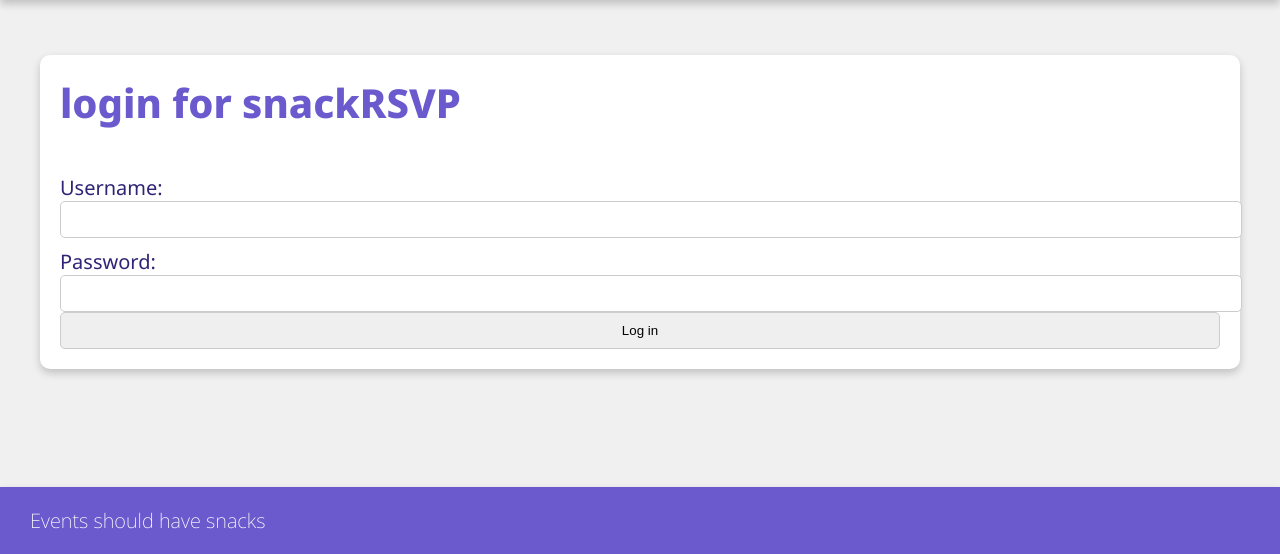
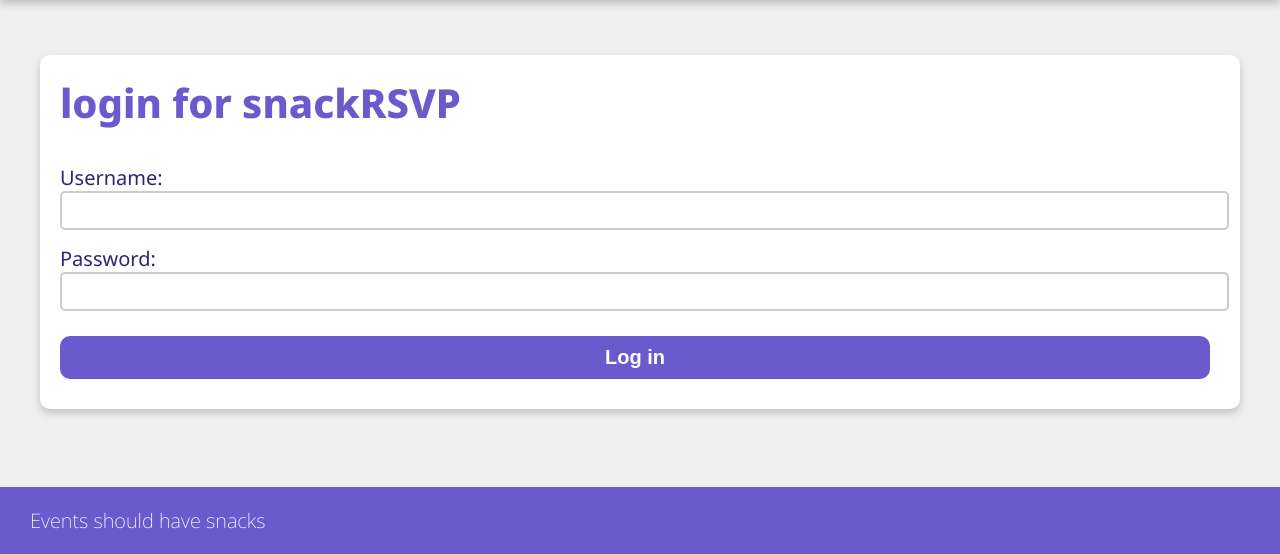
Before and after one commit to reettap/snackRSVP, a Flask app: page /login in a window 1280 px wide. Shown: the part 246-800 px from the top of the page. Run offline with Flask 3, Linux system fonts and the light colour scheme.

Commit message:
improve styles for forms

```diff
--- a/static/main.css
+++ b/static/main.css
@@ -158,16 +158,18 @@ label {
 }
 
 input, textarea {
+    padding: 10px;
+    border: 2px solid #ccc;
+    border-radius: 5px;
+    margin-right: 30px;
+    transition: border-color 0.3s;
+}
+
+input[type="text"], textarea {
     width: 100%;
-    padding: 10px;
-    border: 1px solid #ccc;
-    border-radius: 5px;
-    margin-right: 20px;
-    transition: border-color 0.3s;
 }
 
 input:focus, textarea:focus {
     border-color: #6a5acd;
-    border-width: 2px;
     outline: none;
 }
--- a/templates/login.html
+++ b/templates/login.html
@@ -5,15 +5,15 @@
 <div class="card">
   <h2>login for snackRSVP</h2>
   <form action="/login" method="post">
-    <p>
-      Username: <br />
-      <input type="text" name="username" />
-    </p>
-    <p>
-      Password: <br />
-      <input type="password" name="password" />
-    </p>
-    <input type="submit" value="Log in" />
+    <div class="form-group">
+      <label for="username">Username:</label> <br />
+      <input type="text" name="username" id="username" maxlength="30" required />
+    </div>
+      <div class="form-group">
+      <label for="password">Password:</label> <br />
+      <input type="text" name="password" id="password" maxlength="30" required />
+    </div>
+    <input type="submit" value="Log in" class="button" />
   </form>
 </div>
 {% endblock %}
```
Also changed, not shown: templates/event.html (+8 -8 lines), templates/search.html (+11 -8 lines).
